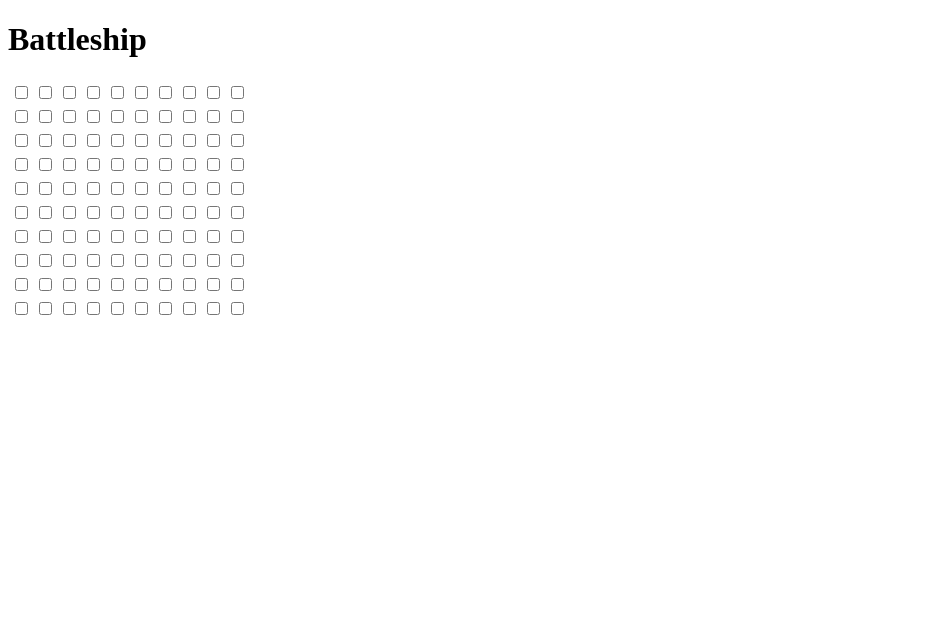
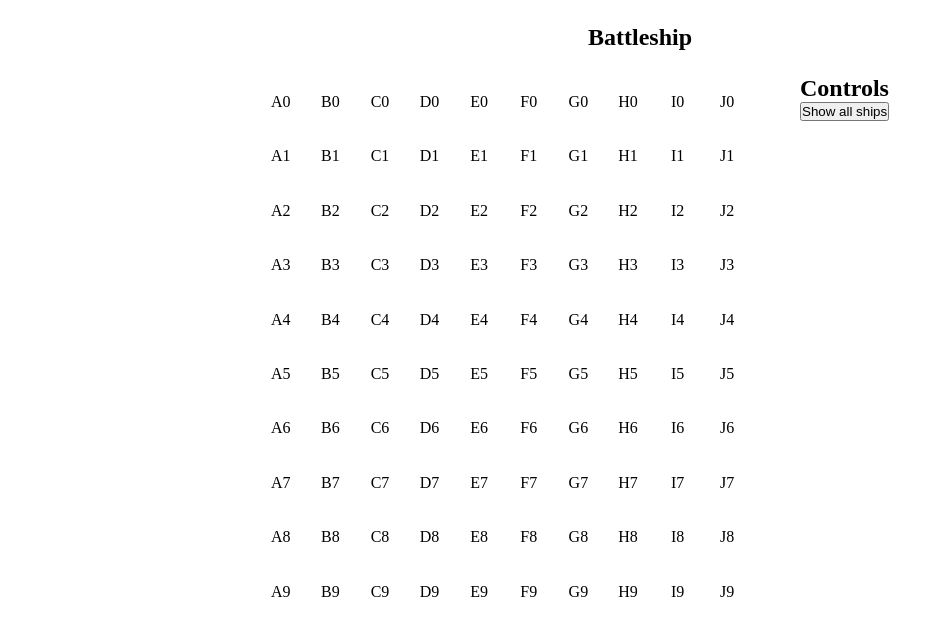
Before and after one commit to iampeterbanjo/battleship, a website: page index.html in a window 1280 px wide. Shown: the whole page, without its empty margins (0-944 px from the left). Drawn offline with Linux system fonts and the light colour scheme.

Commit message:
Style container, grid and inputs

```diff
--- a/index.html
+++ b/index.html
@@ -3,16 +3,21 @@
 <head>
 	<meta charset="UTF-8">
 	<title>Battleship</title>
+	<link rel="stylesheet" href="styles/view.css">
 </head>
 <body>
-	<div class="container">
+	<section class="container">
 		<header>
 			<h1>Battleship</h1>
 		</header>
-		<section class="container-grid">
+		<div class="sidebar">
+			<h2>Controls</h2>
+			<button>Show all ships</button>
+		</div>
+		<div class="main">
 			<table class="grid"></table>
-		</section>
-	</div>
+		</div>
+	</section>
 
 	<script src="scripts/battleship.js"></script>
 	<script src="scripts/view.js"></script>
--- a/scripts/view.js
+++ b/scripts/view.js
@@ -27,21 +27,23 @@
 		*/
 		draw: function() {
 			var fragment = document.createDocumentFragment()
-					, tr, td, checkbox;
+					, tr, td, checkbox, span;
 
 			for (var h = 0; h < game.grid.height; h++) {
 				tr = element('tr');
 
 				for (var w = 0; w < game.grid.width; w++) {
 					td = element('td');
+					td.setAttribute('data-coords', game.mapCoordinates({x: w, y: h}));
 
 					checkbox = element('input');
 					checkbox.type = 'checkbox';
 					checkbox.setAttribute('data-x', w);
 					checkbox.setAttribute('data-y', h);
-					checkbox.setAttribute('data-coords', game.mapCoordinates({x: w, y: h}));
 
+					span = element('span');
 					td.appendChild(checkbox);
+					td.appendChild(span);
 					tr.appendChild(td);
 				}
 
--- /dev/null
+++ b/styles/view.css
@@ -0,0 +1,79 @@
+* {
+	box-sizing: border-box;
+	margin: 0;
+	padding: 0;
+}
+
+table {
+	border-collapse: collapse;
+	width: 100%;
+}
+
+td:before, td {
+	line-height: 3.4em;
+	height: 3.4em;
+}
+
+td {
+	position: relative;
+}
+
+td input:checked + span,
+td:before {
+	position: absolute;
+	top: 0;
+	left: 0;
+	right: 0;
+	bottom: 0;
+}
+
+td:before {
+	content: attr(data-coords);
+	text-align: center;
+	z-index: -1;
+}
+
+td input {
+	display: block;
+	width: 100%;
+	height: 100%;
+	opacity: 0;
+}
+
+td input:checked + span {
+	background: yellow;
+	display: inline-block;
+	z-index: -2;
+}
+
+.container {
+	margin: 0 auto;
+	padding-left: 1em;
+	padding-right: 1em;
+}
+
+header {
+	text-align: center;
+	padding-top: 1.5em;
+	padding-bottom: 1.5em;
+}
+
+@media(min-width: 52em) {
+	.container {
+		width: 52em;
+	}
+
+	.main, .sidebar {
+		display: inline-block;
+		padding: 0 1em;
+	}
+
+	.sidebar {
+		width: 16em;
+		float: right;
+	}
+
+	.main {
+		width: 33em;
+	}
+}
```
